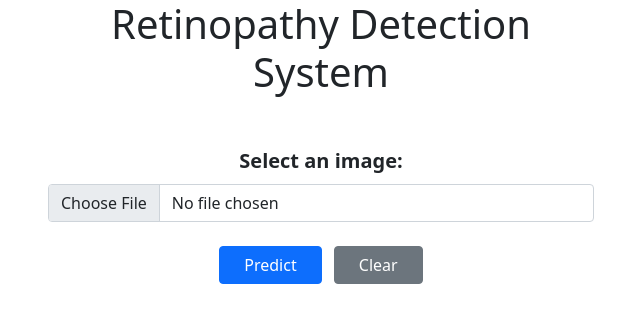
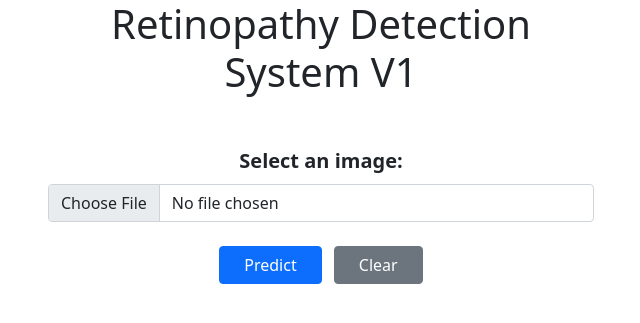
Before and after one commit to AbdulMohiz-01/retinopathy-model-api, a Flask app: page / in a window 1280 px wide. Shown: the top 323 px of the page, without its empty margins (319-959 px from the left). Run offline with Flask 3, Linux system fonts and the light colour scheme; some libraries are stand-ins or nearby versions.

Commit message:
update: changes in index.html heading

```diff
--- a/templates/index.html
+++ b/templates/index.html
@@ -38,7 +38,7 @@
       <div class="container">
         <div class="row justify-content-center">
           <div class="col-md-6">
-            <h1 class="text-center mb-4">Retinopathy Detection System</h1>
+            <h1 class="text-center mb-4">Retinopathy Detection System V1 </h1>
             <div class="image-container">
               <label for="image" class="form-label fw-bold fs-5"
                 >Select an image:</label
```
